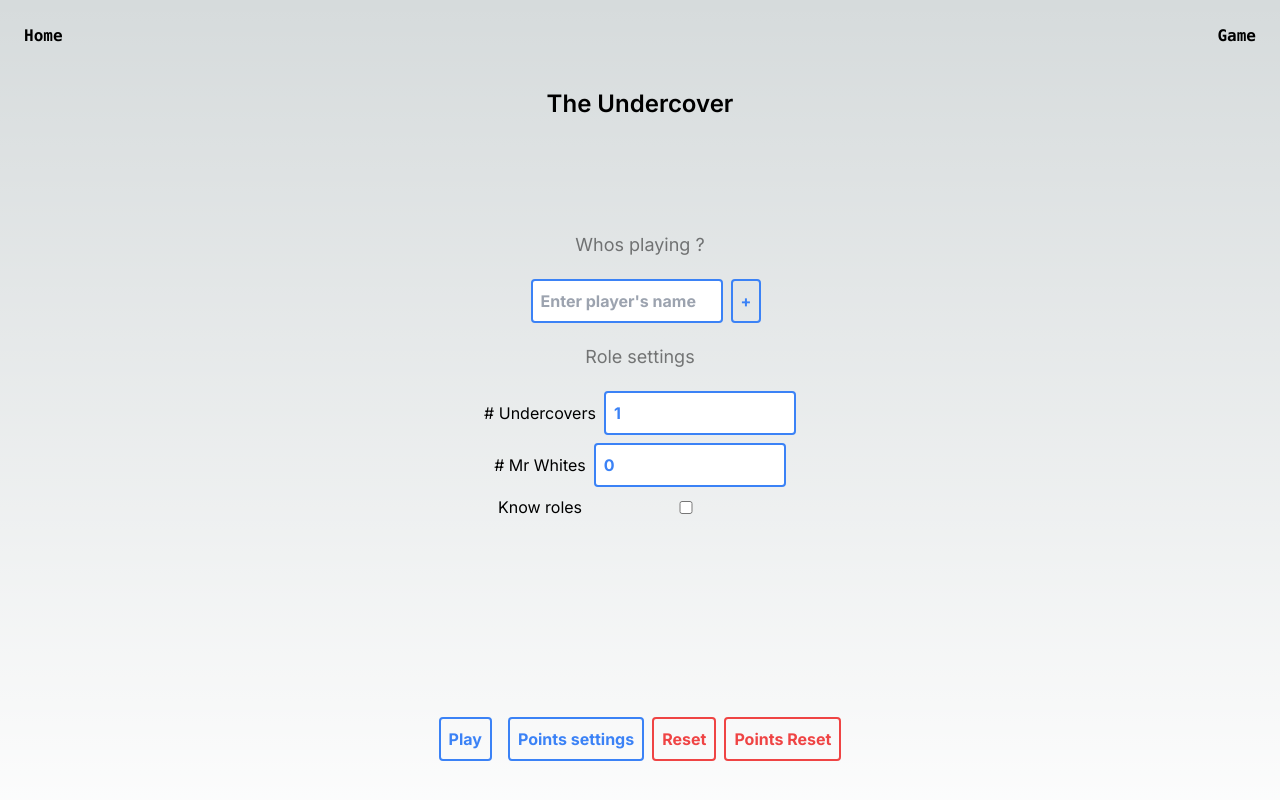
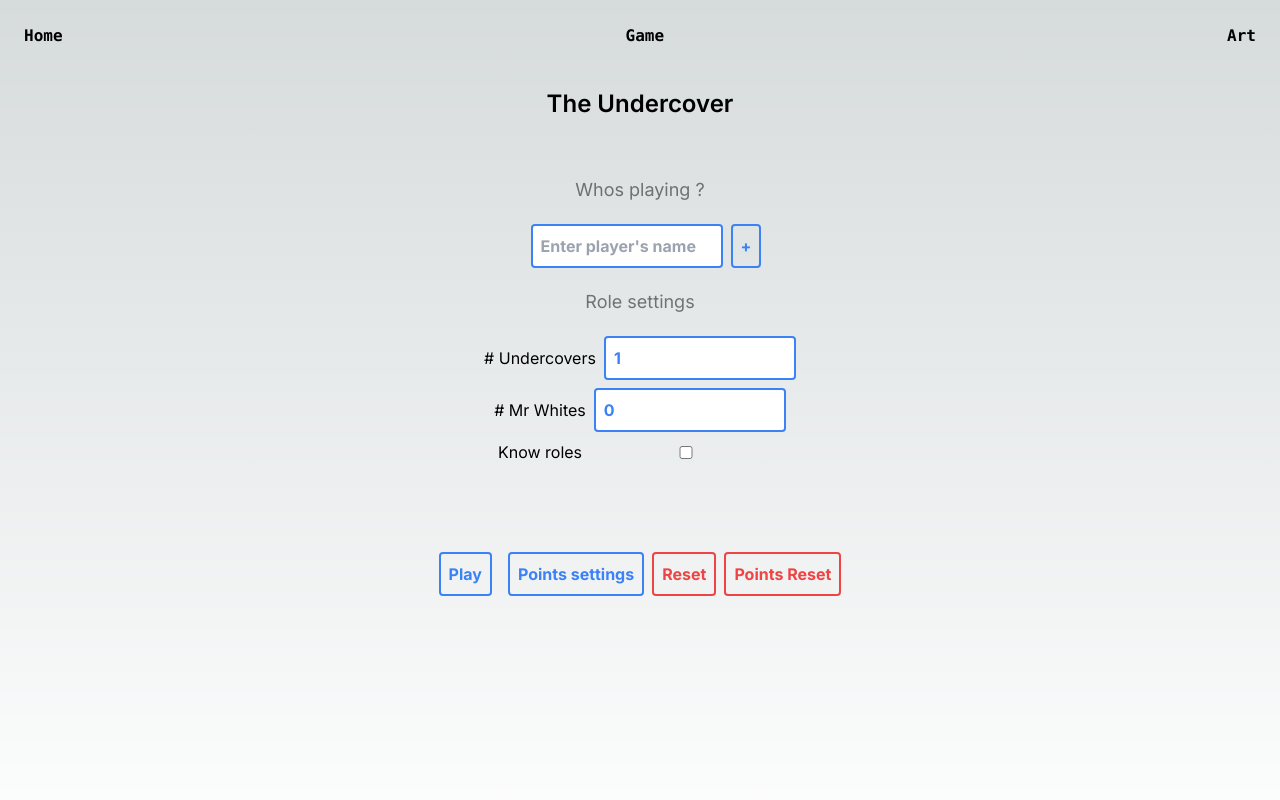
Before and after one commit to entourloupeschool/hsphostwebsite, a Next.js app: page /game in a window 1280 px wide. Shown: the top 800 px of the page. Built offline with nearby package versions, Linux system fonts and the light colour scheme.

Commit message:
art page

```diff
--- /dev/null
+++ b/app/art/page.tsx
@@ -0,0 +1,174 @@
+'use client';
+
+import React from "react";
+import { useState, useEffect, useRef } from "react";
+import { ChangeEvent } from 'react';
+
+import { ToastContainer, toast } from 'react-toastify';
+import 'react-toastify/dist/ReactToastify.css';
+import Modal from 'react-modal';
+
+import p5Types, { Vector } from "p5"; //Import this for typechecking and intellisense
+
+interface ComponentProps {
+  // Your component props
+}
+
+import dynamic from 'next/dynamic'
+
+// Will only import `react-p5` on client-side
+const Sketch = dynamic(() => import('react-p5').then((mod) => mod.default), {
+  ssr: false,
+});
+
+function getColor(p5: p5Types, x: number, y: number) {
+    // Map the y position of the dot to a value between 0 and 1
+    let verticalColorValue = p5.map(y, -p5.height / 2, p5.height / 2, 0, 1);
+    // Map the x position of the dot to a value between 0 and 1
+    let horizontalColorValue = p5.map(x, -p5.width / 2, p5.width / 2, 0, 1);
+
+    // Use the colorValues to interpolate between the colors
+    let verticalColor = p5.lerpColor(p5.color(0, 0, 255), p5.color(255, 255, 0), verticalColorValue);
+    let horizontalColor = p5.lerpColor(p5.color(0, 255, 0), p5.color(255, 0, 0), horizontalColorValue);
+
+    // Average the two colors
+    return p5.lerpColor(verticalColor, horizontalColor, 0.6);
+};
+
+class Dot {
+    p5: p5Types;
+    position: Vector;
+    velocity: Vector;
+    born: number;
+    size: number;
+
+    constructor(p5: p5Types, x: number, y: number, vx: number, vy: number, born: number, size: number) {
+      this.p5 = p5;
+      this.position = p5.createVector(x, y);
+      this.velocity = p5.createVector(vx, vy);
+      this.born = born;
+      this.size = size;
+    };
+
+    update() {
+      this.position.add(this.velocity);
+    };
+
+    display() {
+        let c = getColor(this.p5, this.position.x, this.position.y);
+
+        this.p5.fill(c);
+        this.p5.ellipse(this.position.x, this.position.y, this.size, this.size);
+    };
+};
+
+export default function Art() {
+    const [size, setSize] = useState(50); // size of the dot
+    const [dotSpeed, setDotSpeed] = useState(0.08); // speed of the dot
+    const [canvasRotationSpeed, setCanvasRotationSpeed] = useState(0.006); // speed of rotation
+    const [freqPop, setFreqPop] = useState(0.1); // frequency of pop
+    const [childDotsLifeExpectency, setChildDotsLifeExpectency] = useState(240); // frequency of pop
+    const [explode, setExplode] = useState(5); // frequency of pop
+
+    const p5Ref = useRef<p5Types | null>(null);
+    const canvasAngleRef = useRef<number>(0);
+    const initPosRef = useRef<number>(0);
+    const dotsRef = useRef<Dot[]>([]);
+
+    const setup = (p5: p5Types, canvasParentRef: Element) => {
+        p5.createCanvas(500, 500).parent(canvasParentRef);
+        p5Ref.current = p5;
+    };
+
+    const draw = () => {
+        if (p5Ref.current !== null) {
+            const p5 = p5Ref.current;
+
+            p5.background(0);
+            p5.translate(p5.width / 2, p5.height / 2); // move origin to center
+            p5.rotate(canvasAngleRef.current); // rotate the canvas
+
+            let x = 100 * p5.cos(initPosRef.current); // calculate x and y based on angle
+            let y = 200 * p5.sin(initPosRef.current); // multiply y by 2 for elliptical orbit
+
+            let c = getColor(p5, x, y);
+
+            p5.fill(c); // Set fill color for ellipse
+            p5.ellipse(x, y, size, size); // draw ellipse at x, y
+
+            // Create new dot and add to array
+            if (p5.random() < freqPop) { // 1% chance to create a new dot
+                let childSpeed = p5.random(0.5, explode);
+
+                // random small velocity for child dot
+                let vx = p5.random(-childSpeed, childSpeed);
+                let vy = p5.random(-childSpeed, childSpeed);
+
+                // Calculate velocity of main dot
+                let vx_main = dotSpeed * p5.cos(initPosRef.current) + vx;
+                let vy_main = dotSpeed * p5.sin(initPosRef.current) + vy;
+                dotsRef.current.push(new Dot(p5, x, y, vx_main, vy_main, p5.frameCount, size));
+            }
+
+            // Update and display dots
+            for (let i = dotsRef.current.length - 1; i >= 0; i--) {
+                dotsRef.current[i].update();
+                dotsRef.current[i].display();
+
+                // Remove dot if it has existed for more than a random amount of frames
+                if (p5.frameCount - dotsRef.current[i].born > p5.random(1, childDotsLifeExpectency)) {
+                    dotsRef.current.splice(i, 1);
+                }
+            }
+
+            initPosRef.current += dotSpeed; // increase angle to move the dot
+            if (initPosRef.current >= p5.TWO_PI) { // if angle is more than 2PI (a full circle)
+                initPosRef.current = 0; // reset angle
+            }
+
+            canvasAngleRef.current += canvasRotationSpeed; // increase rotation speed
+            if (canvasAngleRef.current >= p5.TWO_PI) { // if rotation speed is more than 2PI (a full circle)
+                canvasAngleRef.current = 0; // reset rotation speed
+            }
+        }
+    };
+
+    return (
+        <main className="flex flex-col min-h-screen items-center p-4 sm:p-18 gap-y-8">
+            <div className="items-center mx-4 sm:mx-2 mb-3">
+                <h1 className="text-2xl font-semibold">
+                    The Art
+                </h1>
+            </div>
+            <div>
+                <label>
+                    Size of the main dot:
+                    <input type="number" min="0" max="80" value={size} onChange={(e) => setSize(Number(e.target.value))} />
+                </label>
+                <label>
+                    Frequency of dots popping up:
+                    <input type="number" min="0" max="1" step="0.01" value={freqPop} onChange={(e) => setFreqPop(Number(e.target.value))} />
+                </label>
+                <label>
+                    Speed of the main dot:
+                    <input type="number" min="0" max="1" step="0.01" value={dotSpeed} onChange={(e) => setDotSpeed(Number(e.target.value))} />
+                </label>
+                <label>
+                    Speed of the rotation of the canvas:
+                    <input type="number" min="0" max="0.5" step="0.001" value={canvasRotationSpeed} onChange={(e) => setCanvasRotationSpeed(Number(e.target.value))} />
+                </label>
+                <label>
+                    Life expectency of the child dots:
+                    <input type="number" min="0" max="1000" step="10" value={childDotsLifeExpectency} onChange={(e) => setChildDotsLifeExpectency(Number(e.target.value))} />
+                </label>
+                <label>
+                    Explode factor:
+                    <input type="number" min="0" max="10" step="0.1" value={explode} onChange={(e) => setExplode(Number(e.target.value))} />
+                </label>
+            </div>
+            <div>
+                <Sketch setup={setup} draw={draw} />
+            </div>
+        </main>
+    )
+};
--- a/app/game/page.tsx
+++ b/app/game/page.tsx
@@ -1,4 +1,4 @@
-'use client';
+  'use client';
 
 import { useState, useEffect } from "react";
 import { ChangeEvent } from 'react';
@@ -748,7 +748,7 @@ const handleEventsChange = (event: React.ChangeEvent<HTMLInputElement>, eventKey
   };
 
   return (
-    <main className="flex flex-col min-h-screen items-center justify-between p-4 sm:p-18 gap-y-8">
+    <main className="flex flex-col min-h-screen items-center p-4 sm:p-18 gap-y-8">
       <div className="items-center mx-4 sm:mx-2 mb-3">
         <h1 className="text-2xl font-semibold">
           The Undercover
--- a/app/navbar.tsx
+++ b/app/navbar.tsx
@@ -1,26 +1,37 @@
 import React from "react";
 import Link from "next/link";
 
-
-const CustomNavbar: React.FC = () => {
 const pages = [
     {
         name: "Home",
         link: "/",
-            description: 'home page'
+        description: 'home page',
+        metaTitle: 'Create Next App',
+        metaDescription: 'Generated by create next app',
     },
     {
         name: "Game",
         link: "/game",
-            description: 'game page'
-        }
-    ]
+        description: 'game page',
+        metaTitle: 'The undercover',
+        metaDescription: 'the undercover on the hsp website',
+    },
+    {
+        name: "Art",
+        link: "/art",
+        description: 'art page',
+        metaTitle: 'create art',
+        metaDescription: 'art on the hsp website',
+    },
+];
 
+const CustomNavbar: React.FC = () => {
     return (
         <header>
             <div>
                 <nav className="mx-auto flex max-w-7xl items-center justify-between p-6 bg-gradient-to-t from-white via-white dark:from-black dark:via-black lg:static lg:h-auto lg:w-auto lg:bg-none" aria-label="Global">
-                    {pages.map((page, index) => (
+                    {pages.map((page, index) =>
+                    (
                         <Link key={index} href={page.link} className="underline decoration-transparent transition duration-300 ease-in-out hover:decoration-inherit font-mono font-bold">
                             {page.name}
                         </Link>
--- a/package.json
+++ b/package.json
@@ -20,6 +20,7 @@
     "react": "18.2.0",
     "react-dom": "18.2.0",
     "react-modal": "^3.16.1",
+    "react-p5": "^1.3.35",
     "react-toastify": "^9.1.3",
     "tailwindcss": "3.3.2",
     "typescript": "5.1.6"
```
Also changed, not shown: 1 other file (tests, documents, lock files or other folders). Lines whose indentation alone changed are shown as unchanged.
